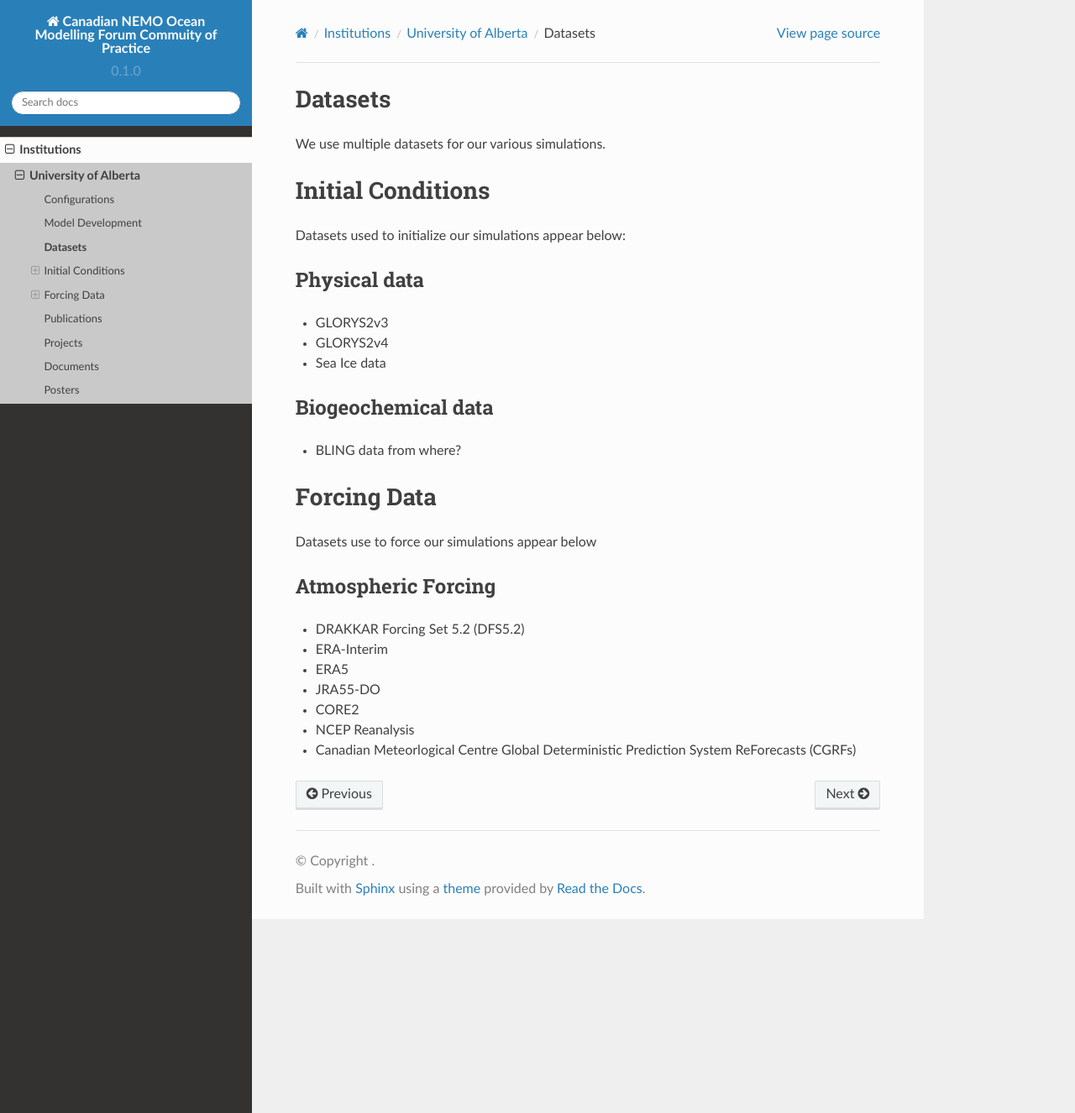
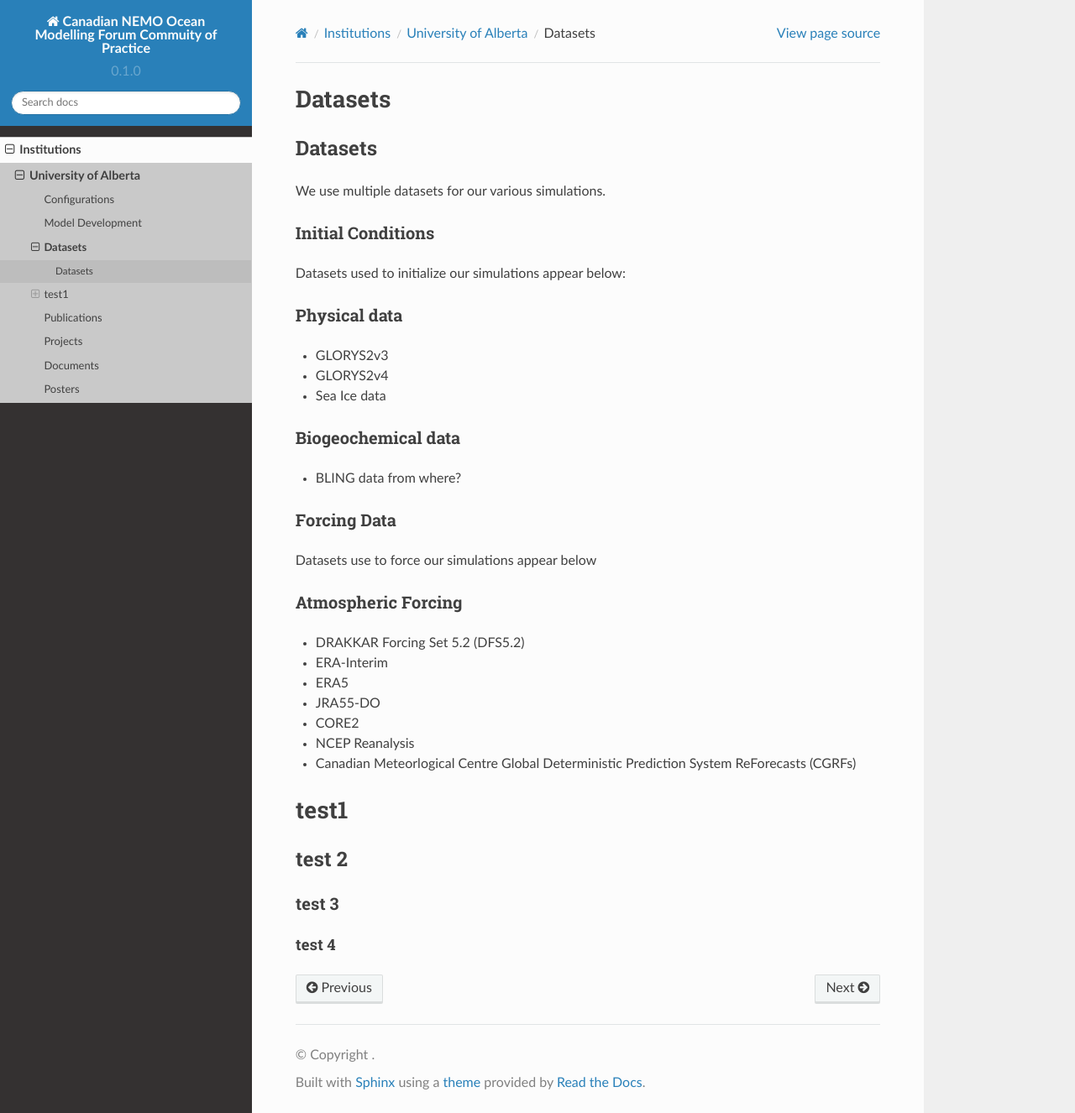
Before and after one commit to UofA-NEMO/Canadian-NEMO-Ocean-Modelling-Forum-Community-of-Practice, a Sphinx documentation site: the page built from docs/Institutions/UofA/Datasets/index.rst, in a window 1280 px wide and 1326 px high. Shown: the whole window at 84% size. Built offline with Sphinx 7.4.7 and the Read the Docs theme 2.0.0, drawn with Linux system fonts in a browser that asks for light colours; pages that are not in the unit, such as notebooks, are missing from menus.

Commit message:
Update index.rst

```diff
--- a/docs/Institutions/UofA/Datasets/index.rst
+++ b/docs/Institutions/UofA/Datasets/index.rst
@@ -1,10 +1,14 @@
+********
+Datasets
+********
+
 Datasets
 ========
 
 We use multiple datasets for our various simulations.
 
 Initial Conditions
-==================
+------------------
 
 Datasets used to initialize our simulations appear below:
 
@@ -24,7 +28,7 @@ Biogeochemical data
 
 
 Forcing Data
-============
+------------
 
 Datasets use to force our simulations appear below
 
@@ -45,3 +49,16 @@ Atmospheric Forcing
 * NCEP Reanalysis
 
 * Canadian Meteorlogical Centre Global Deterministic Prediction System ReForecasts (CGRFs)
+
+*****
+test1
+*****
+
+test 2
+======
+
+test 3
+------
+
+test 4
+^^^^^^
```
